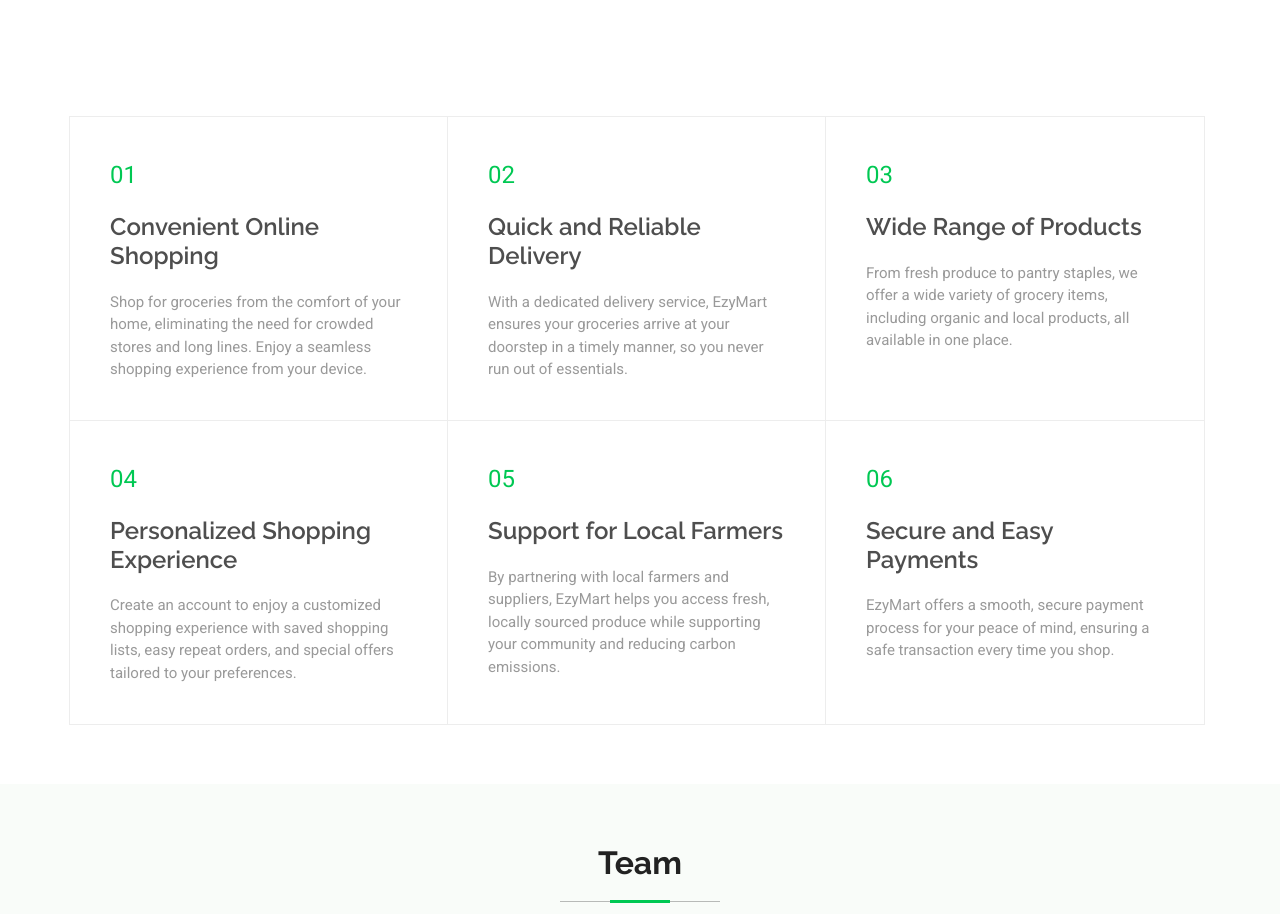
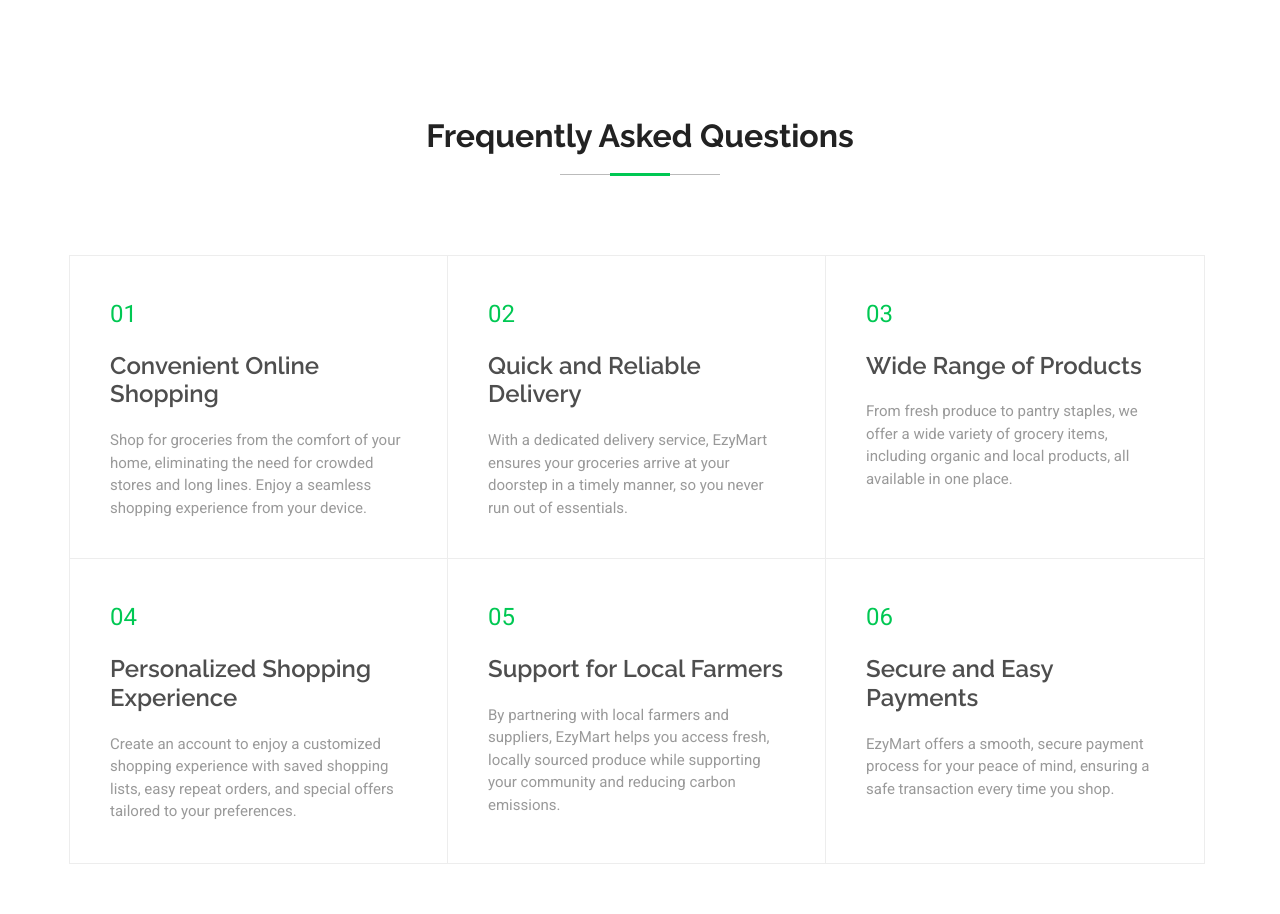
Before and after one commit to asadsaifi2021/EzyMart, a plain HTML site: page index.html in a window 1280 px wide. Shown: the part 2320-3234 px from the top of the page. Drawn offline with Linux system fonts and the light colour scheme.

Commit message:
modified:   index.html

```diff
--- a/index.html
+++ b/index.html
@@ -326,6 +326,9 @@
       <!-- Why Us Section -->
       <section id="why-us" class="why-us section">
         <div class="container">
+          <div class="container section-title" data-aos="fade-up">
+            <h2>Frequently Asked Questions</h2>
+          </div>
           <div class="row no-gutters">
             <div
               class="col-lg-4 col-md-6 card"
```
